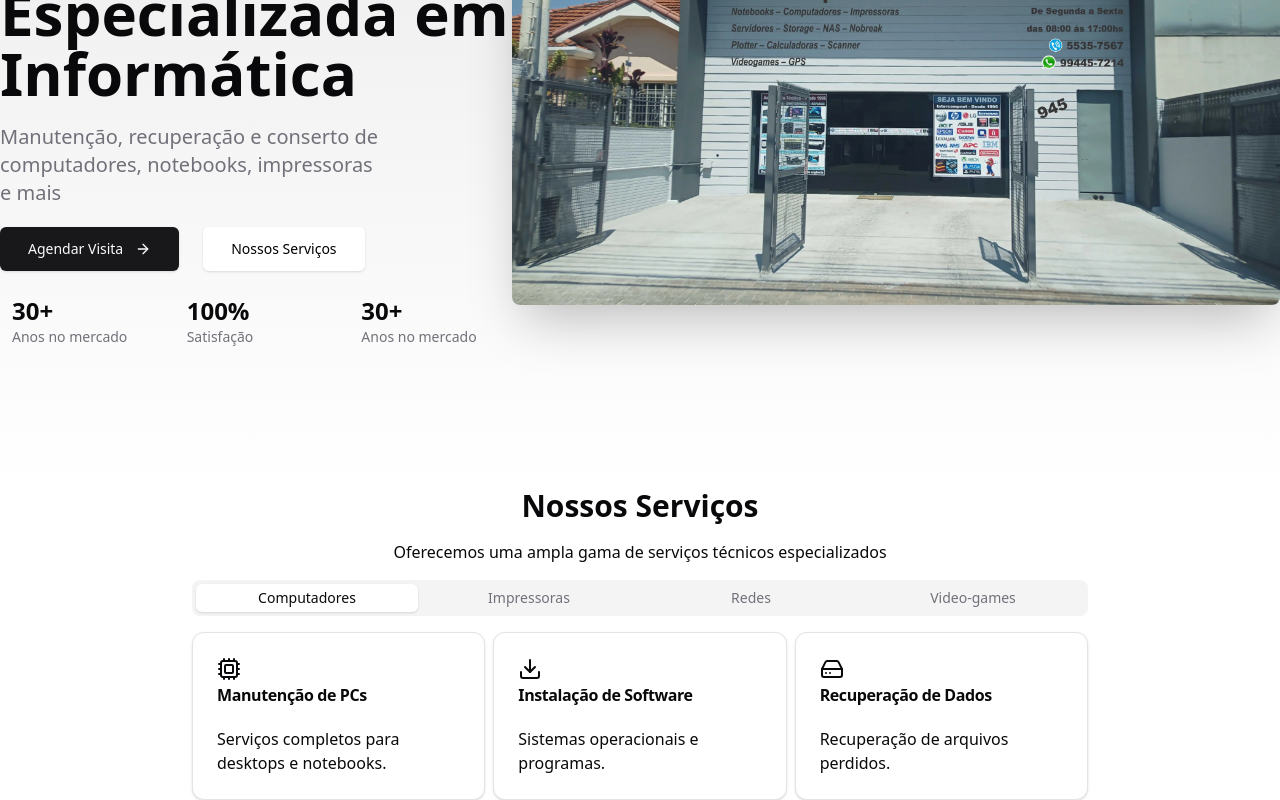
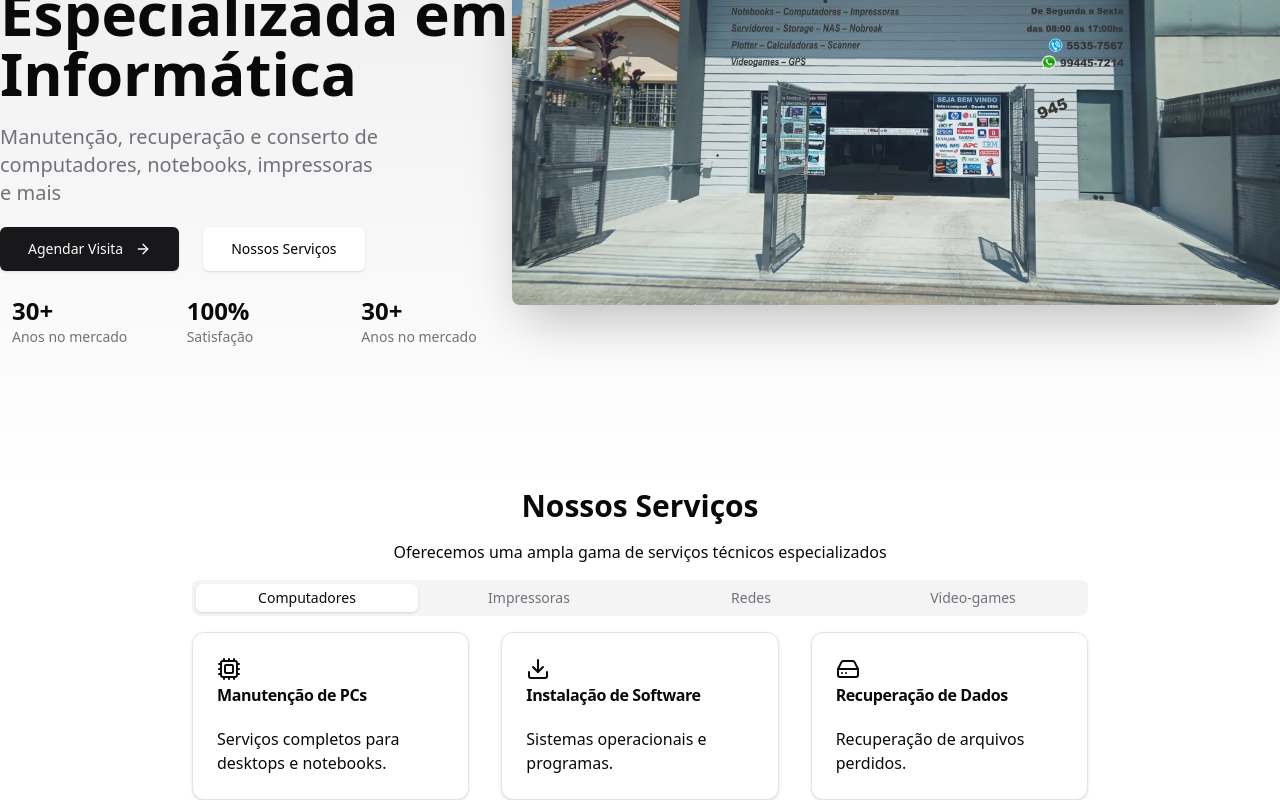
Before and after one commit to Daischi/Intercompnet, a Next.js app: page / in a window 1280 px wide. Shown: the part 422-1222 px from the top of the page. Built offline with nearby package versions, Linux system fonts and the light colour scheme.

Commit message:
add animações no card

```diff
--- a/src/app/page.tsx
+++ b/src/app/page.tsx
@@ -8,7 +8,7 @@ export default function Home() {
       <header>
         <Navegation />
       </header>
-      <main>
+      <main className="h-screen bg-gradient-to-b from-primary/10 to-background">
 
         <Hero/>
         <ServicesTabs/>
--- a/src/components/Hero.tsx/index.tsx
+++ b/src/components/Hero.tsx/index.tsx
@@ -6,7 +6,7 @@ import { ArrowRight } from "lucide-react";
 export default function Hero() {
   return (
     <div>
-      <header className="h-screen bg-gradient-to-b from-primary/10 to-background">
+      <header>
         <div className="flex justify-center items-center w-full h-screen">
           <div className="w-[40%]">
             <h3
--- a/src/components/Servicespage/index.tsx
+++ b/src/components/Servicespage/index.tsx
@@ -19,7 +19,7 @@ export default function ServicesTabs() {
         </TabsList>
 
         <TabsContent value="computadores">
-          <div className="grid grid-cols-1 md:grid-cols-3 gap-2 mt-4">
+          <div className="grid grid-cols-1 md:grid-cols-3 gap-8 mt-4">
             <Card>
               <CardHeader>
                 <Cpu className="w-6 h-6" />
```
